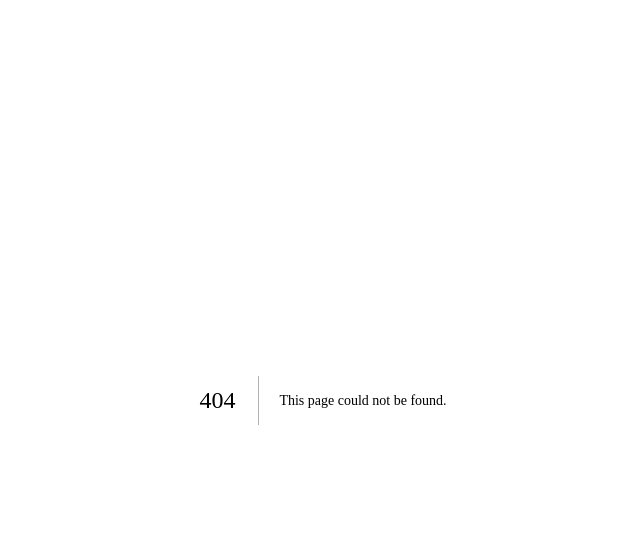
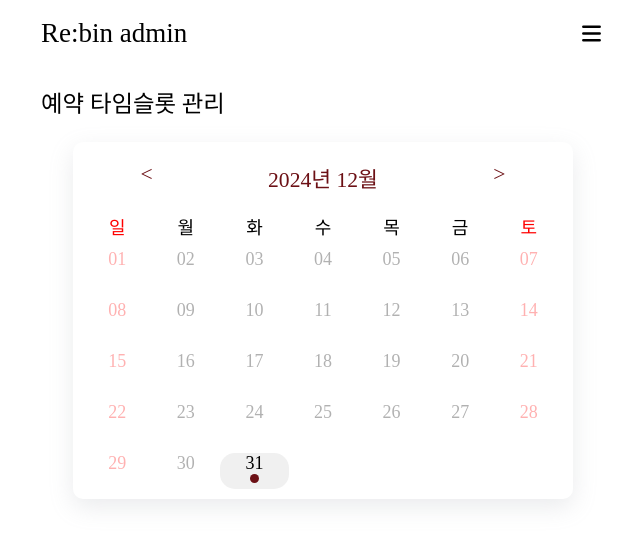
Before and after one commit to yeongipark/re-bin_admin, a Next.js app: page /timeslot in a window 1280 px wide. Before the commit this address had no page. Shown: the top 542 px of the page, without its empty margins (317-957 px from the left). Built offline with nearby package versions, Linux system fonts and the light colour scheme; a web font is replaced by a local one.

Commit message:
feat: 타임 슬롯 관리 화면 완료

```diff
--- a/package.json
+++ b/package.json
@@ -13,6 +13,7 @@
     "@tanstack/react-query-devtools": "^5.62.11",
     "axios": "^1.7.9",
     "cookie": "^1.0.2",
+    "date-fns": "^4.1.0",
     "next": "15.1.3",
     "react": "^19.0.0",
     "react-dom": "^19.0.0",
--- /dev/null
+++ b/src/app/(nav)/timeslot/page.module.css
@@ -0,0 +1,7 @@
+.container {
+  padding: 1rem;
+}
+
+.title {
+  font-size: 1.3rem;
+}
--- /dev/null
+++ b/src/app/(nav)/timeslot/page.tsx
@@ -0,0 +1,11 @@
+import style from "./page.module.css";
+import Calendar from "@/components/timeslot/calendar";
+
+export default function Page() {
+  return (
+    <div className={style.container}>
+      <p className={style.title}>예약 타임슬롯 관리</p>
+      <Calendar />
+    </div>
+  );
+}
--- a/src/components/nav/nav.tsx
+++ b/src/components/nav/nav.tsx
@@ -55,7 +55,7 @@ export default function Nav() {
             { name: "예약 현황", link: "/reservations" },
             { name: "상품 관리", link: "/products" },
             { name: "공지 관리", link: "/notice" },
-            { name: "시간 관리", link: "/time-management" },
+            { name: "시간 관리", link: "/timeslot" },
             { name: "소개 관리", link: "/introduction" },
             { name: "프로필 관리", link: "/profile" },
           ].map((item) => (
--- /dev/null
+++ b/src/components/timeslot/calendar.module.css
@@ -0,0 +1,10 @@
+.container {
+  margin: auto;
+  margin-top: 23px;
+  width: 100%;
+  max-width: 500px;
+  font-size: 1.2rem;
+  box-shadow: rgba(149, 157, 165, 0.2) 0px 8px 24px;
+  padding: 10px;
+  border-radius: 10px;
+}
--- /dev/null
+++ b/src/components/timeslot/calendar.tsx
@@ -0,0 +1,22 @@
+"use client";
+
+import style from "./calendar.module.css";
+import CalendarBody from "./calendarBody";
+import { useCalendar } from "@/hooks/useCalendar";
+
+export default function Calendar({}) {
+  const calendarProps = useCalendar();
+  return (
+    <div className={style.container}>
+      <CalendarBody
+        isOverMax={calendarProps.isOverMax}
+        before={calendarProps.before}
+        today={calendarProps.today}
+        currentDate={calendarProps.currentDate}
+        daysInMonth={calendarProps.daysInMonth}
+        dispatch={calendarProps.dispatch}
+        selectedDate={calendarProps.selectedDate}
+      />
+    </div>
+  );
+}
--- /dev/null
+++ b/src/components/timeslot/calendarBody.module.css
@@ -0,0 +1,81 @@
+.container {
+  width: 100%;
+  height: auto;
+}
+
+.dayWrap {
+  margin-top: 10px;
+  display: grid;
+  grid-template-columns: repeat(7, minmax(30px, 1fr));
+  grid-row-gap: 15px;
+  font-size: 1rem;
+}
+
+/* 요일 컴포넌트 */
+.week {
+  text-align: center;
+}
+
+/* 주말 스타일 */
+.weekend {
+  color: red;
+}
+
+/* 날짜 컴포넌트 */
+.day {
+  text-align: center;
+  height: 2rem;
+  cursor: pointer;
+  border-radius: 15px;
+  display: flex;
+  /* justify-content: center; */
+  flex-direction: column;
+}
+
+.day:active {
+  box-shadow: rgba(149, 157, 165, 0.2) 0px 8px 24px;
+}
+
+/* 오늘보다 이전 날짜는 선택할 수 없도록 */
+.disabled {
+  opacity: 0.3;
+  pointer-events: none !important;
+}
+
+/* 현재 달과 다른 날짜는 안보이게 설정 */
+.container .none {
+  opacity: 0 !important;
+}
+
+/* 점 wrap */
+.todayWrap {
+  display: flex;
+  justify-content: center;
+}
+
+/* 오늘 날짜에 점 표시하기 */
+.today {
+  width: 0.5rem;
+  height: 0.5rem;
+  border-radius: 50%;
+  background-color: var(--main);
+}
+
+/* 선택된 날짜 스타일 */
+.selected {
+  background-color: rgb(240, 240, 240);
+}
+
+/* 달력 내비게이션 스타일 */
+.navContainer {
+  width: 100%;
+  display: flex;
+  justify-content: space-around;
+  color: var(--main);
+  margin: 10px 0px 20px 0px;
+}
+
+/* 달력 내비게이션 버튼 스타일 */
+.button {
+  cursor: pointer;
+}
--- /dev/null
+++ b/src/components/timeslot/calendarBody.tsx
@@ -0,0 +1,118 @@
+"use client";
+
+import style from "./calendarBody.module.css";
+import { CalendarBodyProps } from "../types";
+import { useRouter } from "next/navigation";
+
+export default function CalendarBody({
+  isOverMax,
+  before,
+  today,
+  currentDate,
+  daysInMonth,
+  dispatch,
+  selectedDate,
+}: CalendarBodyProps) {
+  // const {
+  //   daysInMonth,
+  //   today,
+  //   before,
+  //   currentDate,
+  //   dispatch,
+  //   selectedDate,
+  //   isOverMax,
+  // } = useCalendar({  });
+
+  const router = useRouter();
+  const weeks = ["일", "월", "화", "수", "목", "금", "토"];
+  return (
+    <div>
+      <div className={style.navContainer}>
+        <div className={style.button} onClick={dispatch.handlePrevMonth}>
+          {"<"}
+        </div>
+        <div>
+          {currentDate.year}년 {currentDate.month}월
+        </div>
+        <div className={style.button} onClick={dispatch.handleNextMonth}>
+          {">"}
+        </div>
+      </div>
+      <div className={style.container}>
+        <div className={style.dayWrap}>
+          {weeks.map((week, index) => (
+            <Week
+              key={index}
+              text={week}
+              isWeekend={index === 0 || index === 6}
+            />
+          ))}
+        </div>
+        <div className={style.dayWrap}>
+          {Array.isArray(daysInMonth) &&
+            daysInMonth.map((day, index) => {
+              return (
+                <Day
+                  key={index}
+                  day={day.day}
+                  isWeekend={
+                    day.dayIndexOfWeek === 0 || day.dayIndexOfWeek === 6
+                  }
+                  today={today(day.date)}
+                  before={before(day.date)}
+                  displayNone={currentDate.month !== day.month}
+                  onClick={() => {
+                    selectedDate.selectDate(day.date);
+                    router.push(`/timeslot/${selectedDate.date}`);
+                  }}
+                  isSelected={selectedDate.date === day.date}
+                />
+              );
+            })}
+        </div>
+      </div>
+    </div>
+  );
+}
+
+// 요일(월, 화, 수 ... )을 나타내는 컴포넌트
+function Week({ text, isWeekend }: { text: string; isWeekend: boolean }) {
+  return (
+    <div className={`${style.week} ${isWeekend && style.weekend}`}>{text}</div>
+  );
+}
+
+// 날짜를 나타내는 컴포넌트 (1일, 2일 ...)
+function Day({
+  day,
+  isWeekend,
+  today,
+  before,
+  displayNone,
+  onClick,
+  isSelected,
+}: {
+  day: string;
+  isWeekend: boolean;
+  today: boolean;
+  before: boolean;
+  displayNone: boolean;
+  onClick: () => void;
+  isSelected: boolean;
+}) {
+  return (
+    <div
+      className={`${style.day} ${isWeekend && style.weekend} ${
+        !today && before && style.disabled
+      } ${displayNone && style.none} ${isSelected && style.selected}`}
+      onClick={onClick}
+    >
+      {day}
+      {today && (
+        <div className={style.todayWrap}>
+          <div className={style.today}></div>
+        </div>
+      )}
+    </div>
+  );
+}
--- /dev/null
+++ b/src/hooks/useCalendar.ts
@@ -0,0 +1,109 @@
+import {
+  addDays,
+  addMonths,
+  eachDayOfInterval,
+  endOfMonth,
+  endOfWeek,
+  format,
+  getDay,
+  isAfter,
+  isBefore,
+  isToday,
+  startOfMonth,
+  startOfWeek,
+  subMonths,
+} from "date-fns";
+import { useEffect, useState } from "react";
+import { DayInMonth } from "@/components/types";
+
+export const useCalendar = ({ basicDate }: { basicDate?: string } = {}) => {
+  const [currentDate, setCurrentDate] = useState(new Date());
+
+  const [currentYear, currentMonth, currentDay] = format(
+    currentDate,
+    "yyyy-MM-dd"
+  ).split("-");
+
+  const [selectedDate, setSelectedDate] = useState<string>(() => {
+    const parsedDate = basicDate ? new Date(basicDate) : null;
+    if (parsedDate && !isNaN(parsedDate.getTime()))
+      return format(parsedDate, "yyyy-MM-dd");
+    return format(new Date(), "yyyy-MM-dd");
+  });
+
+  const [daysInMonth, setDaysInMonth] = useState<DayInMonth[]>([]);
+
+  useEffect(() => {
+    const startCurrentMonth = startOfMonth(currentDate);
+    const endCurrentMonth = endOfMonth(currentDate);
+    const startOfFirstWeek = startOfWeek(startCurrentMonth, {
+      weekStartsOn: 0,
+    });
+    const endOfLastWeek = endOfWeek(endCurrentMonth, { weekStartsOn: 0 });
+    const days = eachDayOfInterval({
+      start: startOfFirstWeek,
+      end: endOfLastWeek,
+    });
+
+    setDaysInMonth(
+      days.map((day) => ({
+        date: format(day, "yyyy-MM-dd"),
+        year: format(day, "yyyy"),
+        month: format(day, "MM"),
+        day: format(day, "dd"),
+        dayIndexOfWeek: getDay(day),
+      }))
+    );
+  }, [currentDate]);
+
+  const handlePrevMonth = () => {
+    // 현재 달보다 이전으로 가지 못하게 설정
+    if (currentDate.getMonth() === new Date().getMonth()) {
+      return;
+    }
+    setCurrentDate((prevDate) => subMonths(prevDate, 1));
+  };
+
+  const handleNextMonth = () => {
+    setCurrentDate((prevDate) => addMonths(prevDate, 1));
+  };
+
+  const handleSelectDate = (date: string) => {
+    setSelectedDate(format(new Date(date), "yyyy-MM-dd"));
+  };
+
+  // 오늘인지 표현
+  const today = (date: string) => {
+    return isToday(new Date(date));
+  };
+
+  // 오늘보다 이전 날은 선택하지 못하도록 설정
+  const before = (date: string) => {
+    return isBefore(new Date(date), new Date());
+  };
+
+  // 최대 예약 가능한 날짜보다 오버 됐는지 확인하는 함수
+  const isOverMax = (date: string) => {
+    return isAfter(new Date(date), addDays(new Date(), 14));
+  };
+
+  return {
+    isOverMax,
+    before,
+    today,
+    currentDate: {
+      year: currentYear,
+      month: currentMonth,
+      day: currentDay,
+    },
+    daysInMonth,
+    dispatch: {
+      handlePrevMonth,
+      handleNextMonth,
+    },
+    selectedDate: {
+      date: selectedDate,
+      selectDate: handleSelectDate,
+    },
+  };
+};
```
Also changed, not shown: src/components/types.ts (+28 -0 lines), 1 other file (tests, documents, lock files or other folders).
